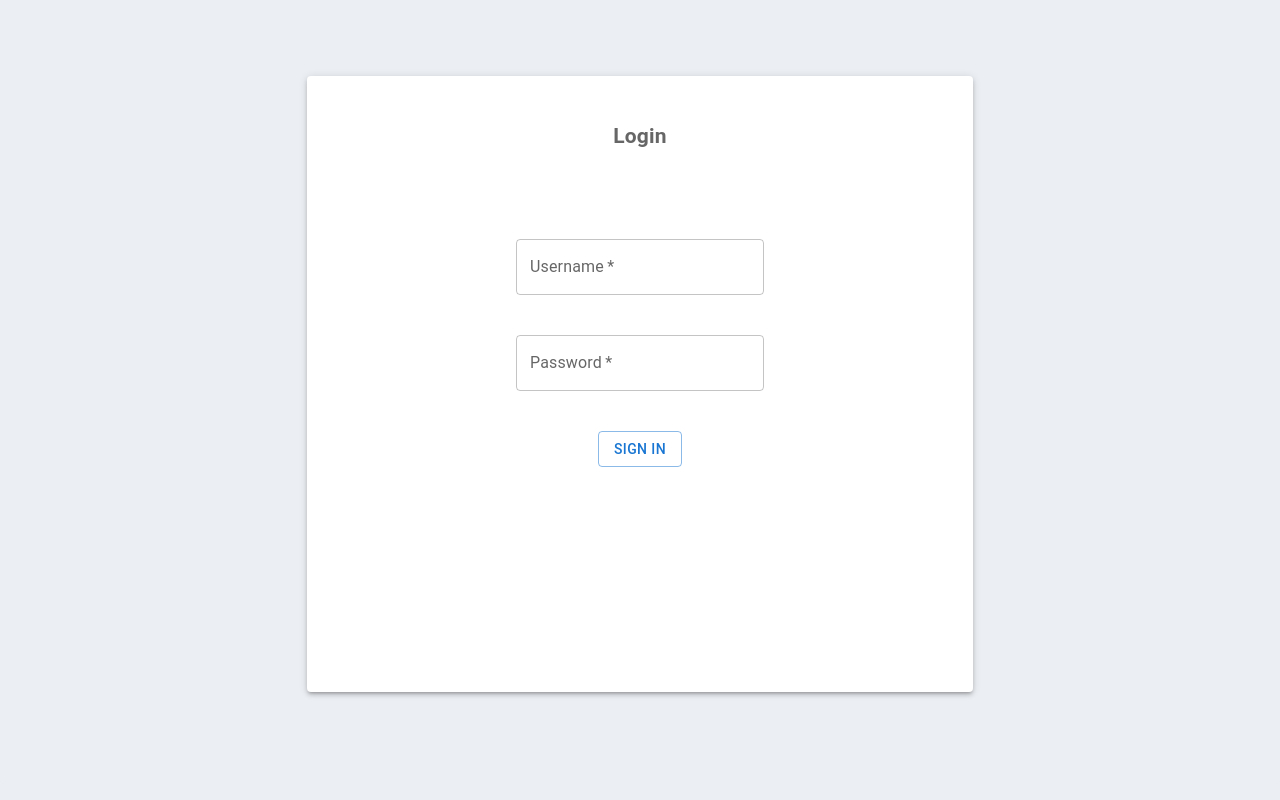
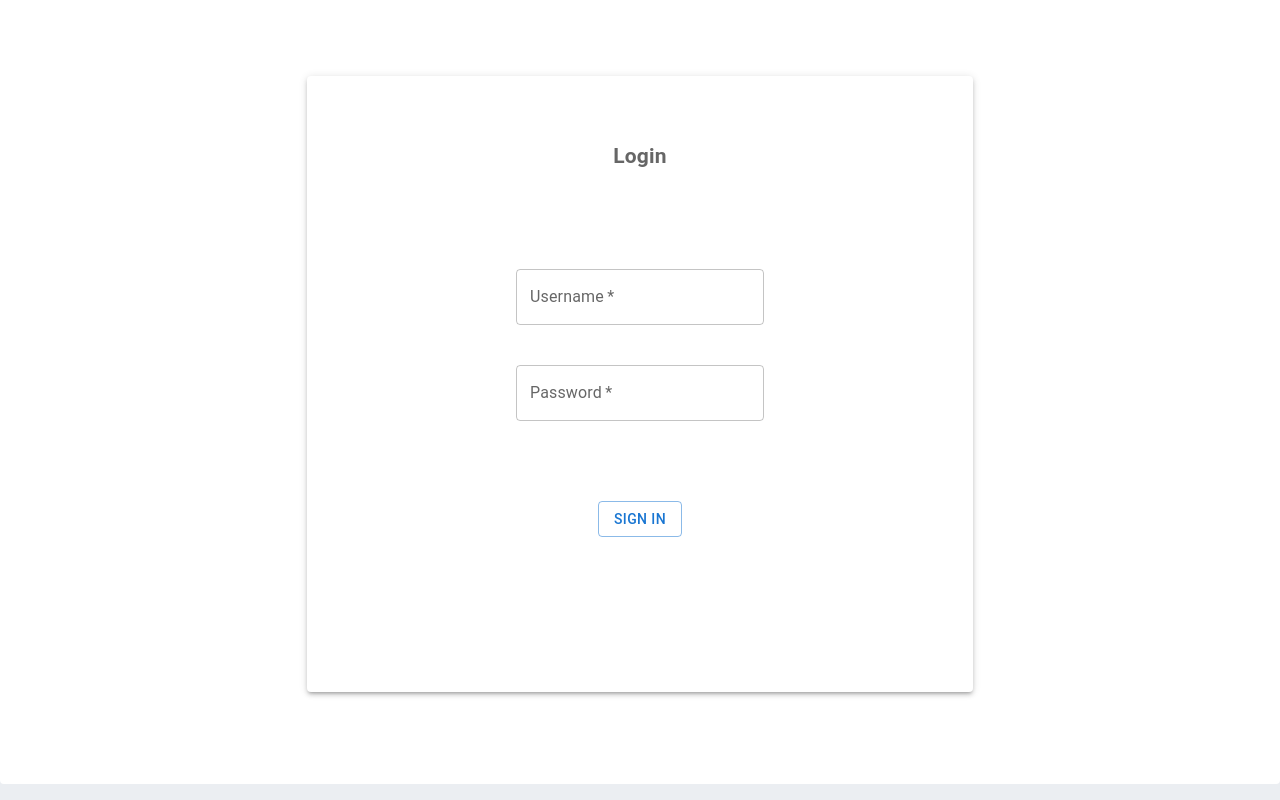
Before and after one commit to ira-pavlikovska/recipes-app, a React (Create React App) app: page / in a window 1280 px wide. Built offline with nearby package versions, Linux system fonts and the light colour scheme.

Commit message:
styled components rework for LoginPage

```diff
--- /dev/null
+++ b/src/containers/LoginPage.styles.ts
@@ -0,0 +1,16 @@
+import styled from 'styled-components';
+import Paper from '@mui/material/Paper';
+
+export const PaperWrapper = styled(Paper)`
+  display: flex;
+  justify-content: center;
+  background-color: #ebeef2;
+  align-items: center;
+  min-height: 100vh;
+`
+export const InputWrapper = styled.div `
+  padding: 40px;
+`
+export const InputWrapperUsername = styled.div`
+  padding-top: 40px;
+`
--- a/src/containers/LoginPage.tsx
+++ b/src/containers/LoginPage.tsx
@@ -9,11 +9,8 @@ import {useAppDispatch} from '../hooks/useAppDispatch'
 import { setUser } from "../reducer/userReducer";
 import {ChangeEvent, useState} from "react";
 import {login} from "../api"
+import {InputWrapper, InputWrapperUsername, PaperWrapper} from "./LoginPage.styles";
 
-
-const InputWrapper = styled('div')({
-    padding: 20,
-});
 
 const StyledPaper = styled(Paper)(({theme}) => ({
     backgroundColor: theme.palette.mode === 'dark' ? '#1A2027' : '#fff',
@@ -74,18 +71,12 @@ function LoginPage() {
         <Box sx={{flexGrow: 1}}>
             <Grid container spacing={2}>
                 <Grid item xs={12} style={{paddingTop: 0}}>
-                    <Paper elevation={0} style={{
-                        display: 'flex',
-                        justifyContent: 'center',
-                        backgroundColor: '#ebeef2',
-                        alignItems: 'center',
-                        minHeight: '100vh'
-                    }}>
+                    <PaperWrapper elevation={0}>
                         <StyledPaper elevation={3}>
                             <InputWrapper>
                                 <h2>Login</h2>
                             </InputWrapper>
-                            <InputWrapper style={{paddingTop: 50}}>
+                            <InputWrapperUsername>
                                 <TextField
                                     required
                                     tabIndex={1}
@@ -93,7 +84,7 @@ function LoginPage() {
                                     value={username}
                                     onChange={usernameHandler}
                                 />
-                            </InputWrapper>
+                            </InputWrapperUsername>
                             <InputWrapper>
                                 <TextField
                                     required
@@ -118,7 +109,7 @@ function LoginPage() {
                                 )}
                             </InputWrapper>
                         </StyledPaper>
-                    </Paper>
+                    </PaperWrapper>
                 </Grid>
             </Grid>
         </Box>
```
